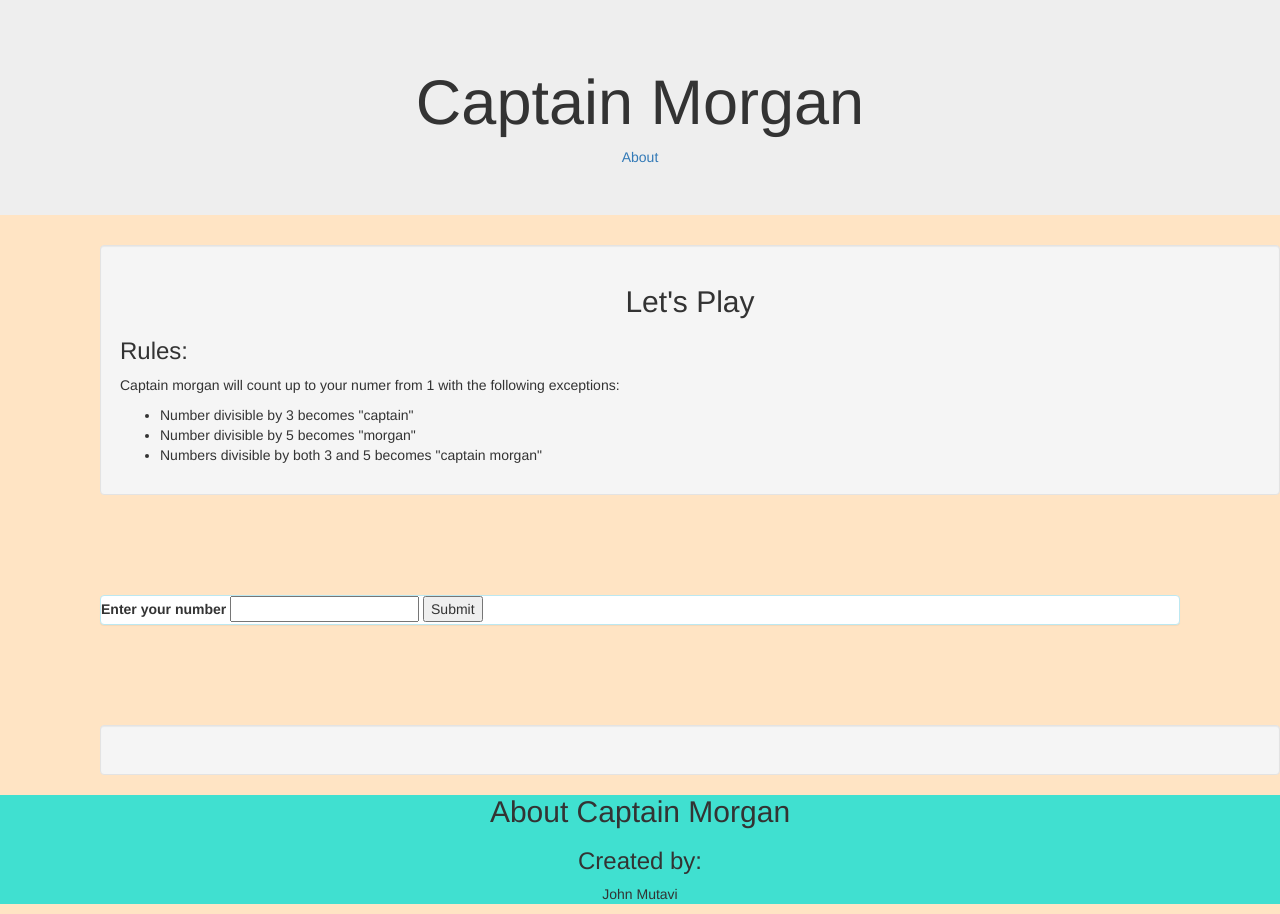
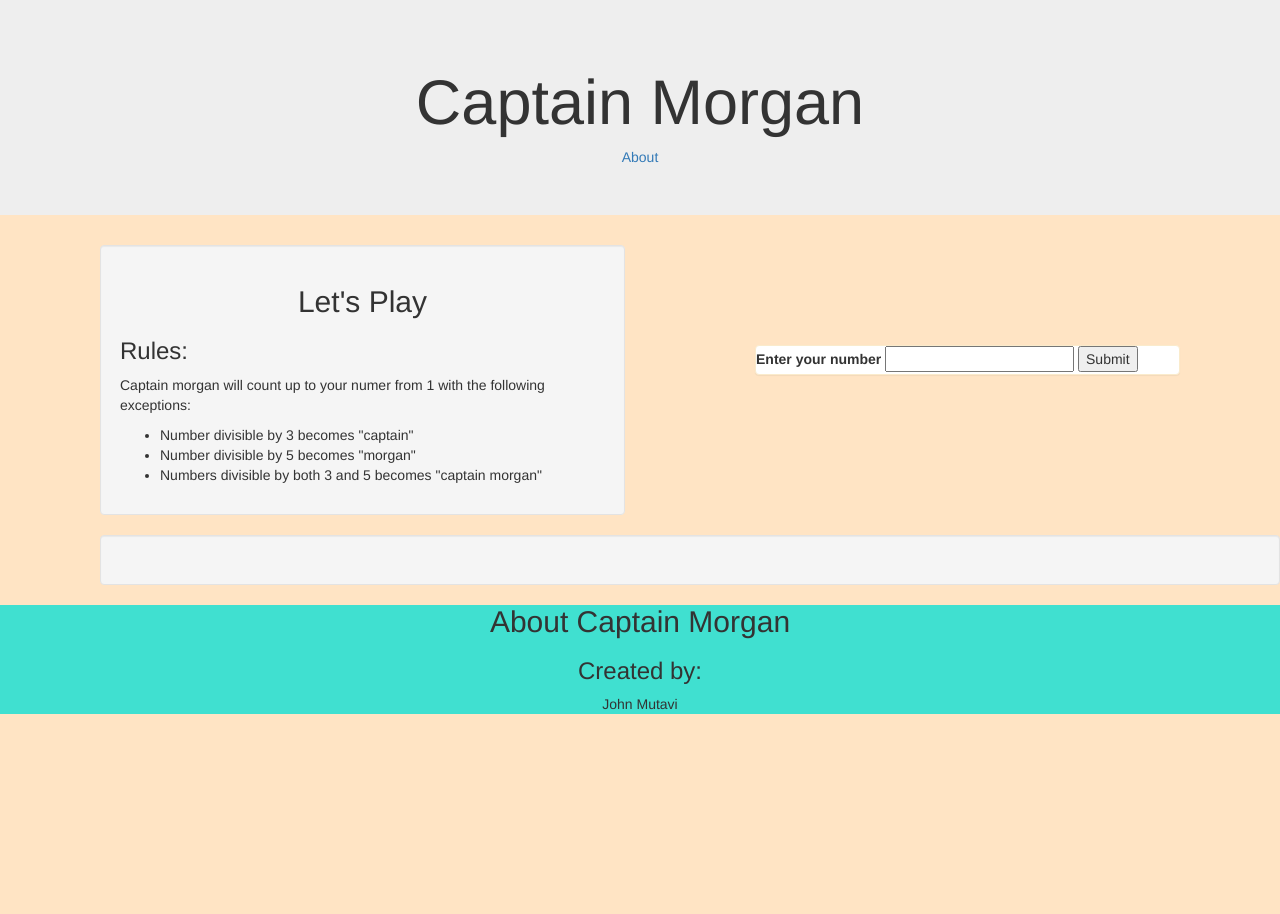
Before and after one commit to jonnygovish/Captain-Morgan-Web-App, a plain HTML site: page index.html in a window 1280 px wide. After the commit the page ends 800 px from the top, so only its background shows below. Drawn offline with Linux system fonts and the light colour scheme.

Commit message:
Changes in page layout updating changes to page layout

```diff
--- a/index.html
+++ b/index.html
@@ -14,7 +14,7 @@
 </head>
 
 <body>
-  <div class="section 1">
+    <div class="section-1">
         <div class="jumbotron">
             <center>
                 <h1 class="animated shake">Captain Morgan</h1>
@@ -23,7 +23,9 @@
         </div>
     </div>
 
-  <div class="section 2">
+    <div class="section-2">
+        <div class="row">
+            <div class="col-md-6">
                 <div class="well">
                     <h2 class="animated bounceInDown">Let's Play</h2>
                     <h3>Rules:</h3>
@@ -36,12 +38,16 @@
                 </div>
             </div>
 
-  <div class="panel panel-info">
+            <div class="col-md-6">
+                <div class="panel panel-warning">
                     <form>
                         <label for="userInput">Enter your  number</label>
                         <input id="userInput" type="text">
                         <button type="submit" class="button">Submit</button>
                     </form>
+                </div>
+            </div>
+        </div>
     </div>
     <div class="well">
         <ul id="display">
```
Lines whose indentation alone changed are shown as unchanged.
